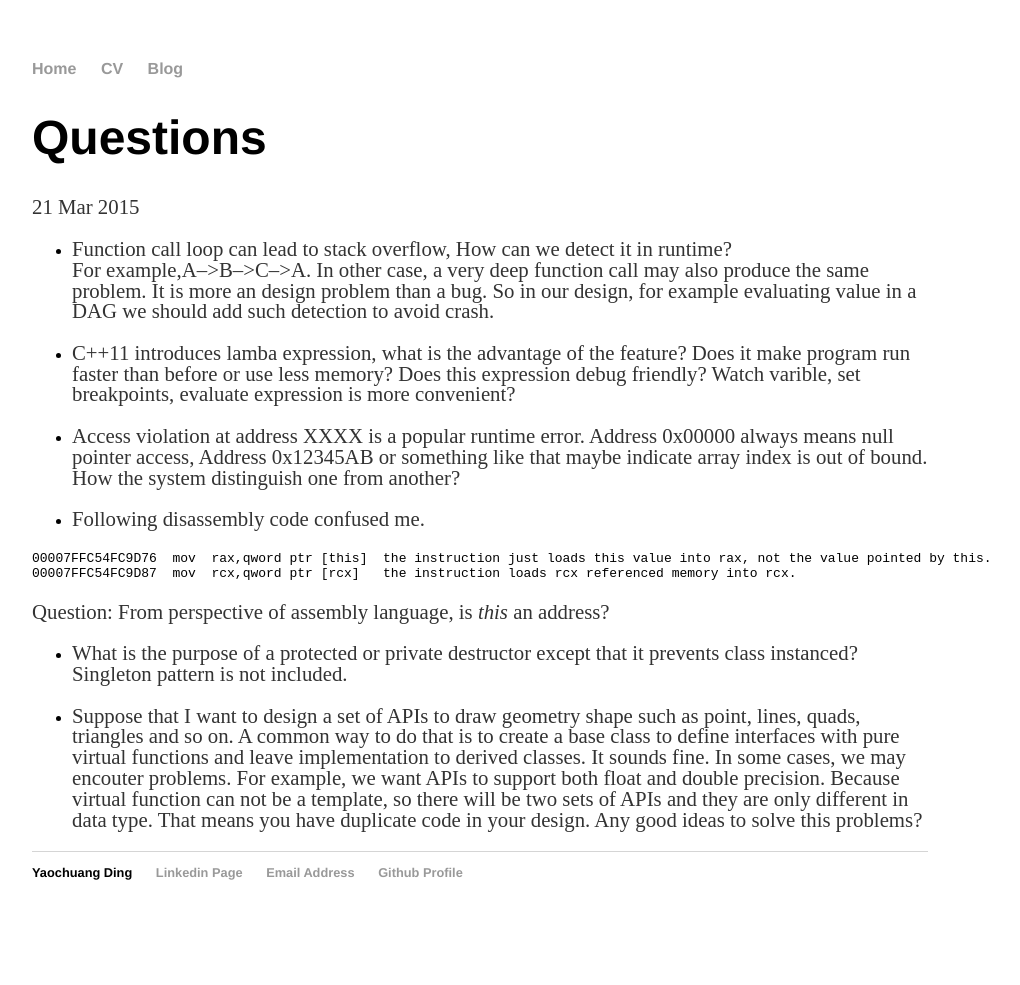
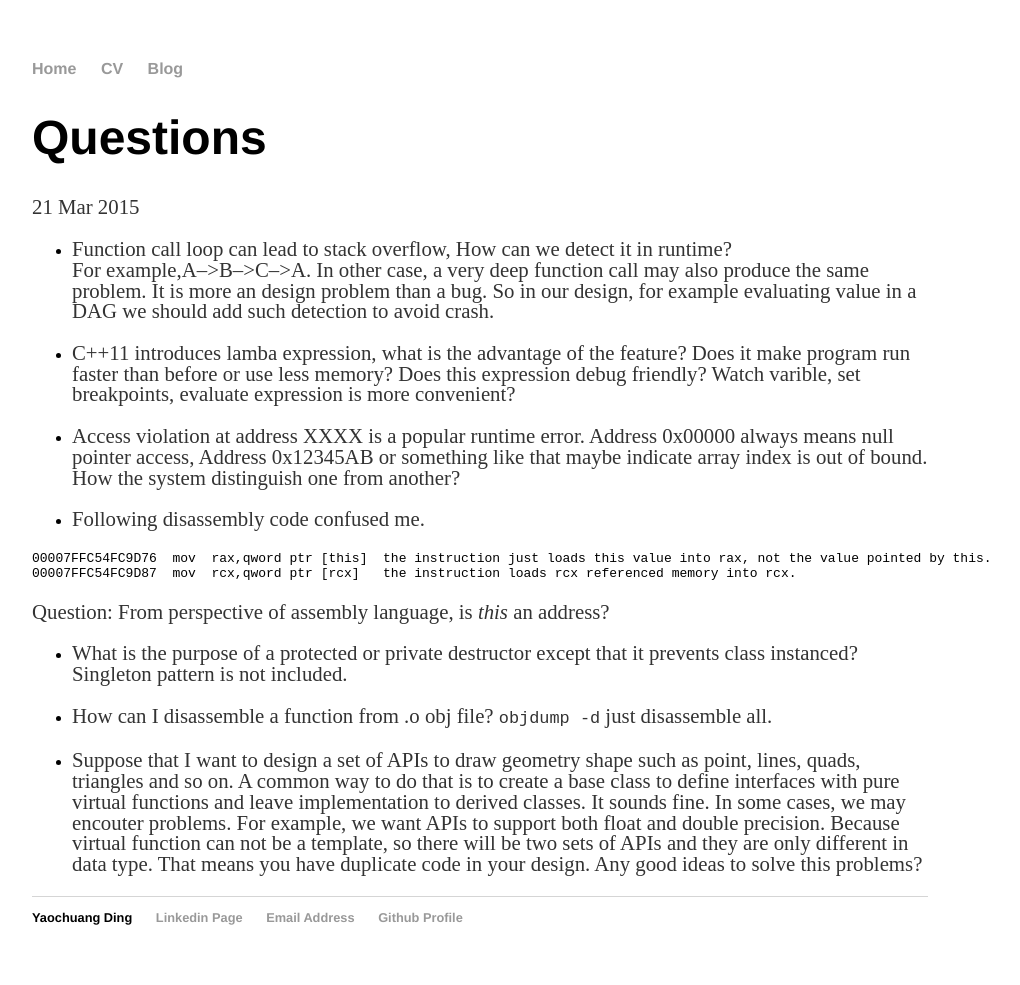
Before and after one commit to ychding11/ychding11.github.io, a Jekyll site: the page built from _posts/2015-03-21-Questions.md, in a window 1280 px wide. Shown: the whole page, without its empty margins (160-1180 px from the left). Built offline with Jekyll 4.4.1, drawn with Linux system fonts in a browser that asks for light colours; before the commit the page ends 940 px from its top, so only the background shows below that.

Commit message:
add questions

```diff
--- a/_posts/2015-03-21-Questions.md
+++ b/_posts/2015-03-21-Questions.md
@@ -28,6 +28,8 @@ Question: From perspective of assembly language, is *this* an address?
 - What is the purpose of a protected or private destructor except that it prevents
   class instanced? Singleton pattern is not included.
 
+- How can I disassemble a function from .o obj file? `objdump -d` just disassemble all.
+
 - Suppose that I want to design a set of APIs to draw geometry shape such as point,
   lines, quads, triangles and so on. A common way to do that is to create a base
   class to define interfaces with pure virtual functions and leave implementation
```
